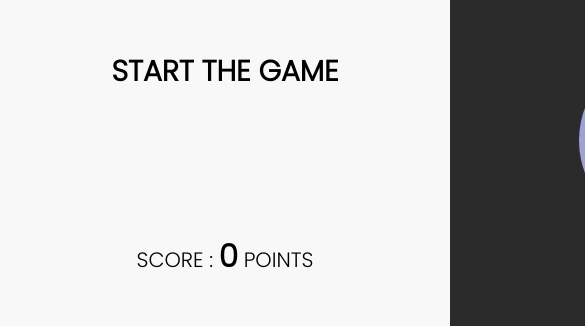
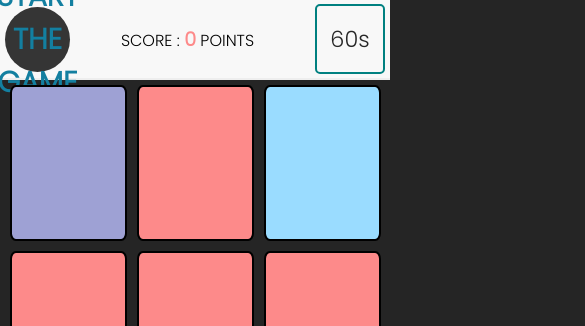
Before and after one commit to ekuin0x/whackaduck, a plain HTML site: page index.html in a window 390 px wide. Shown: the top 326 px of the page, 585 px wide, since content can reach past the window. Drawn offline with nearby package versions, Linux system fonts and the light colour scheme.

Commit message:
Update index.css

```diff
--- a/index.css
+++ b/index.css
@@ -1,27 +1,21 @@
 
 @import url('https://fonts.googleapis.com/css2?family=Poppins:wght@300&display=swap');
-
 body{
-    margin: auto;
-    height: 100vh;
+    margin: 0;
     display: flex;
     flex-direction: row;
-    align-items: center;
-    width: 100vw;
     min-width: 1350px;
+    background-color: #252525;
 }
-
 *{
     position: relative;
     box-sizing: border-box;
     font-family: 'Poppins', sans-serif;
-
 }
-
 #w-stats{
 width: calc(100% - 850px);
 height: 100vh;
-background-color:rgb(248, 248, 248);
+background-color:rgb(255, 255, 255);
 }
 #w-game{
     width: 1000px;
@@ -31,9 +25,7 @@ background-color:rgb(248, 248, 248);
     flex-wrap: wrap;
     justify-content: center;
     align-items: center;
-    background-color: rgb(43, 43, 43);
 }
-
 #w-stats #timer{
     width: 180px;
     height: 180px;
@@ -52,25 +44,22 @@ background-color:rgb(248, 248, 248);
     font-size: 1.2em;
     text-align: center;
 }
-
+#hight-mobile{
+    display:none;
+}
 #w-game div{
-    width: 185px;
-    height: 185px;
+    width: 175px;
+    height: 175px;
     box-sizing: border-box;
-    margin: 22px;
-    border-radius: 70%;
+    margin: 30px;
+    border-radius: 50%;
     background-color: rgb(33, 156, 194);
     cursor: pointer;
     background-position: center center;
     background-repeat: no-repeat;
     background-size: 100% 100%;
 }
-#w-game div:hover{
-    background-color: rgb(255, 255, 255);
-    transition: 0.1s;
-}
-
-.start-stop{
+#start{
     width: 100%;
     padding: 50px 0px;
     text-align: center;
@@ -83,15 +72,125 @@ background-color:rgb(248, 248, 248);
     color: black;
     transition: .3s;
 }
-
 #counter{
     width: 100%;
     text-align: center;
     font-size: 1.3em;
     margin-top: 20%;
 }
-
 #counter span{
     font-weight: bold;
     font-size: 1.5em;
 }
+#credit-mobile{
+    display: none;
+}
+#credit-desk{
+    width: 100%;
+    text-align: center;
+    color: #2e4483;
+    font-weight: bold;
+    font-size: 0.9em;
+}
+@media screen and (max-width : 520px){
+
+
+    body{
+        min-width: unset;
+        flex-direction: column;
+        background-color: #252525;
+    }
+    #w-stats{
+        width: 100vw;
+        height: 100px;
+    }
+    .play-desk{
+        display: none;
+    }
+    #w-stats{
+        width: 100vw;
+        height: 80px;
+        display: flex;
+        flex-direction:row;
+        align-items: center;
+        background-color: rgb(248, 248, 248);
+        border-bottom: 2px solid rgb(238, 238, 238);
+    }
+    #credit-desk{
+        display: none;
+    }
+    #credit-mobile{
+        display: unset;
+        width: 100%;
+        text-align: center;
+        color: #4764b6;
+        padding: 10px;
+    }
+    #start{
+        width: 65px;
+        height: 65px;
+        left: 5px;
+        border-radius: 50%;
+        display: flex;
+        align-items: center;
+        justify-content: center;
+        padding: unset;
+        font-size: 1.8em;
+        cursor: pointer;
+        background-color: rgb(53, 53, 53);
+    }
+
+    #start:hover{
+        color: rgb(19, 127, 160);
+    }
+
+    #counter{
+        width: calc(100% - 155px);
+        font-size: 1em;
+        text-align: center;
+        padding-left: 10px;
+        margin: unset;
+    }
+    #counter span{
+        font-weight: bold;
+        font-size: 1.2em;
+        color: #FD8A8A;
+    }
+    #w-stats #timer{
+        font-size: 1.4em;
+       border-radius: 5px;
+       position: absolute;
+       right: 5px;
+        width: 70px;
+        height: 70px;
+        margin: unset ;
+    }
+    #w-stats #hight{
+        display: none;
+    }
+    #hight-mobile{
+        display: unset;
+        width: 100%;
+        padding: 10px;
+        color: #e2e2e2;
+        text-align: center;
+        font-size: 0.9em;
+    }
+*{
+    -webkit-tap-highlight-color: transparent;
+}
+    #w-game{
+        width: 100vw;
+        height: fit-content;
+    }
+    #w-game div{
+        width: 30vw;
+        height: 40vw;
+        margin: 5px;
+        border-radius: 5%;
+        border: 2px solid rgb(0, 0, 0);
+    }
+    .bi-play-fill::after{
+        content: "";
+    }
+}
```
